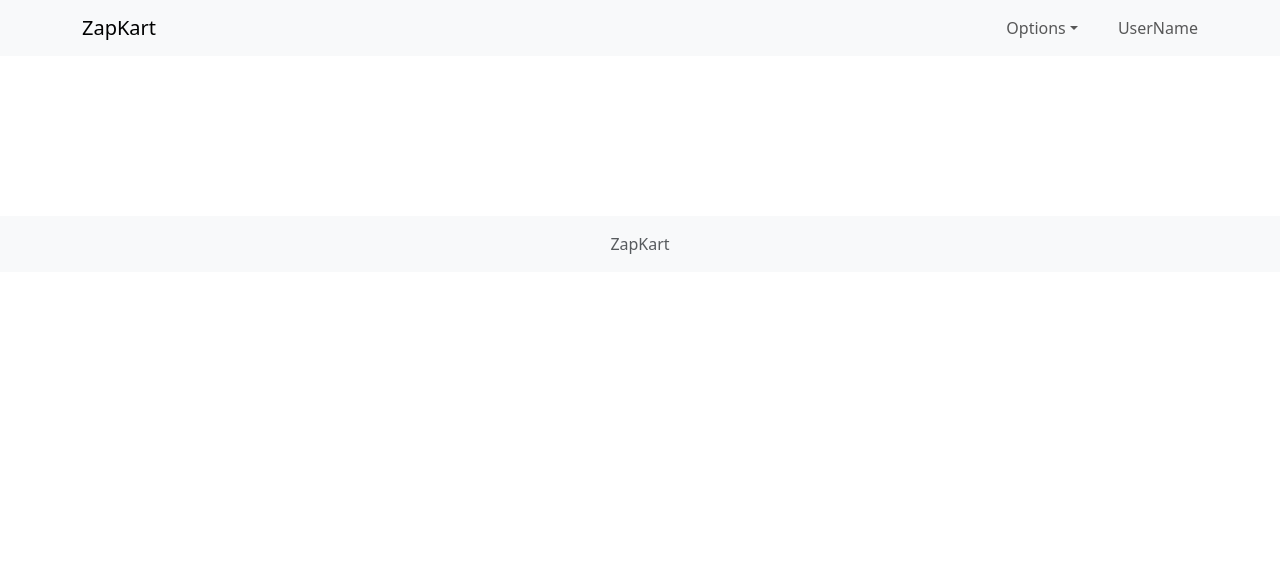
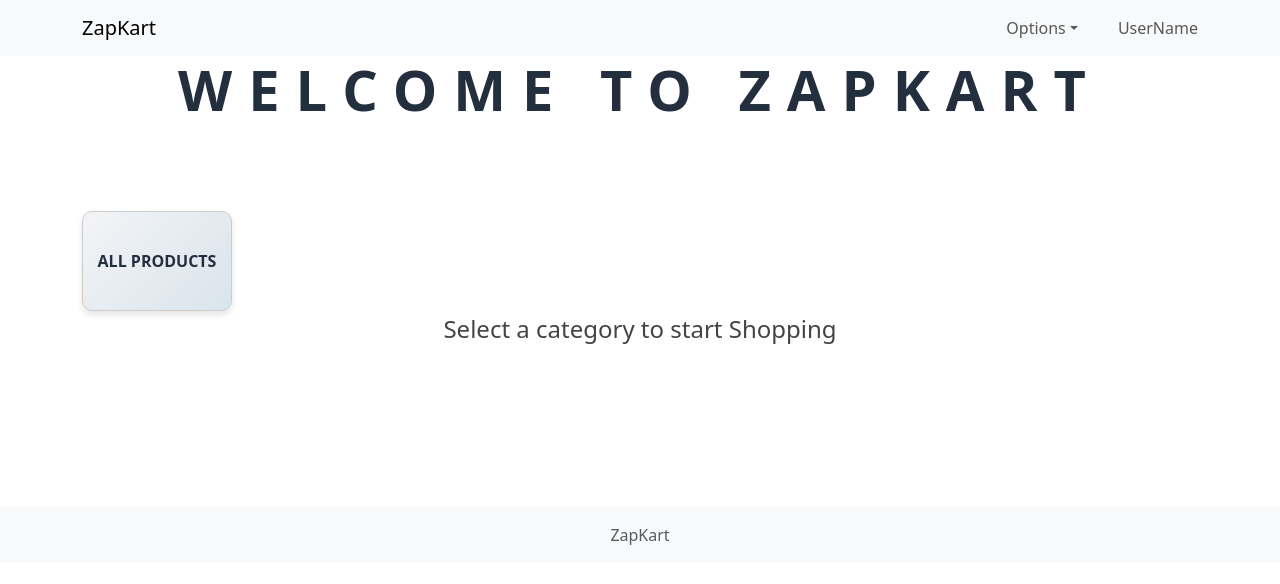
Before and after one commit to yadavjitu06/Ecommerce-ZapKart, a React (Vite) app: page / in a window 1280 px wide. Shown: the top 584 px of the page. Built offline with nearby package versions, Linux system fonts and the light colour scheme.

Commit message:
added home page ui

```diff
--- a/src/App.jsx
+++ b/src/App.jsx
@@ -2,6 +2,8 @@
 import './App.css'
 import Footer from './components/Footer/Footer'
 import Header from './components/Header/Header'
+import Error from './components/Pages/Error/Error'
+import Home from './components/Pages/Home/Home'
 
 function App() {
 
@@ -16,6 +18,9 @@ function App() {
         container="md"
       />
 
+      <Home/>
+      {/* <Error/> */}
+
 
 
       {/* Common footer for all pages */}
--- /dev/null
+++ b/src/components/CategoryItem/CategoryItem.jsx
@@ -0,0 +1,9 @@
+function CategoryItem({ itemName }) {
+  return (
+    <div className="category-item d-flex align-items-center justify-content-center">
+      <a href="productList.html">{itemName}</a>
+    </div>
+  );
+}
+
+export default CategoryItem;
--- /dev/null
+++ b/src/components/Pages/Error/Error.css
@@ -0,0 +1,6 @@
+.error-wrapper {
+    display: flex;
+    flex-direction: row;
+    align-items: center;
+    justify-content: center;
+}
--- /dev/null
+++ b/src/components/Pages/Error/Error.jsx
@@ -0,0 +1,12 @@
+// CSS imports
+import './Error.css';
+
+function Error() {
+    return (
+        <div className="error-wrapper">
+            <img src="https://img.freepik.com/free-vector/page-found-concept-illustration_114360-1869.jpg" />
+        </div>
+    )
+}
+
+export default Error;
--- /dev/null
+++ b/src/components/Pages/Home/Home.css
@@ -0,0 +1,91 @@
+/* Home Title */
+.home-title {
+    font-size: 3.5rem;
+    margin-top: 5rem;
+    letter-spacing: 1rem;
+    text-transform: uppercase;
+    color: #232f3e; /* Elegant dark blue */
+    font-weight: bold;
+    text-align: center;
+}
+
+/* Category Title */
+.category-title {
+    margin-top: 3rem;
+    font-size: 1.5rem;
+    text-align: center;
+    color: #444; /* Subtle dark text */
+    font-weight: 500;
+}
+
+/* Category List Wrapper */
+#categoryList {
+    margin-top: 5rem;
+    display: flex;
+    justify-content: space-between;
+    align-items: center;
+    flex-wrap: wrap; /* Ensures items wrap on smaller screens */
+    gap: 1rem; /* Space between cards */
+}
+
+/* Category Item Cards */
+.category-item {
+    border: 1px solid #ccc; /* Light gray border */
+    border-radius: 10px;
+    box-shadow: 0px 4px 6px rgba(0, 0, 0, 0.1); /* Subtle shadow */
+    background: linear-gradient(135deg, #f3f4f6, #d9e4ec); /* Light to soft dark gradient */
+    width: 150px; /* Match your original size */
+    min-width: 135px; /* Consistent size */
+    height: 100px; /* Original height */
+    display: flex;
+    align-items: center;
+    justify-content: center;
+    text-align: center;
+    font-size: 1rem;
+    font-weight: bold;
+    color: #232f3e; /* Dark blue text for contrast */
+    text-transform: uppercase;
+    transition: transform 0.3s ease, box-shadow 0.3s ease;
+}
+
+/* Hover Effect for Category Items */
+.category-item:hover {
+    transform: scale(1.02); /* Slight zoom on hover */
+    box-shadow: 0px 6px 12px rgba(0, 0, 0, 0.2); /* Enhanced shadow */
+    background: linear-gradient(135deg, #d9e4ec, #b0c4de); /* Darker gradient on hover */
+    cursor: pointer;
+}
+
+/* Category Links */
+.category-item a {
+    text-decoration: none;
+    color: #232f3e; /* Dark text */
+    font-size: 1rem;
+    font-weight: 600;
+}
+
+.category-item a:hover {
+    text-decoration: underline; /* Subtle hover effect */
+}
+
+/* Responsive Design */
+@media (max-width: 768px) {
+    #categoryList {
+        gap: 1rem; /* Adjust spacing for smaller screens */
+        justify-content: center;
+    }
+
+    .category-item {
+        width: 140px;
+        height: 90px;
+        font-size: 0.9rem;
+    }
+
+    .home-title {
+        font-size: 2.5rem;
+    }
+
+    .category-title {
+        font-size: 1.3rem;
+    }
+}
--- /dev/null
+++ b/src/components/Pages/Home/Home.jsx
@@ -0,0 +1,26 @@
+// CSS imports
+import CategoryItem from "../../CategoryItem/CategoryItem";
+import "./Home.css";
+
+function Home() {
+  return (
+    <div className="container">
+      <div className="row">
+        <h2 className="home-title text-center">Welcome to ZapKart</h2>
+        <div
+          className="category-list d-flex flex-row justify-content-between align-items-center"
+          id="categoryList"
+        >
+          {/* <!-- List of categories --> */}
+
+          <CategoryItem itemName="All products" />
+        </div>
+        <div className="category-title text-center">
+          Select a category to start Shopping
+        </div>
+      </div>
+    </div>
+  );
+}
+
+export default Home;
```
Also changed, not shown: src/components/CategoryItem/CategoryItem.css (added).
